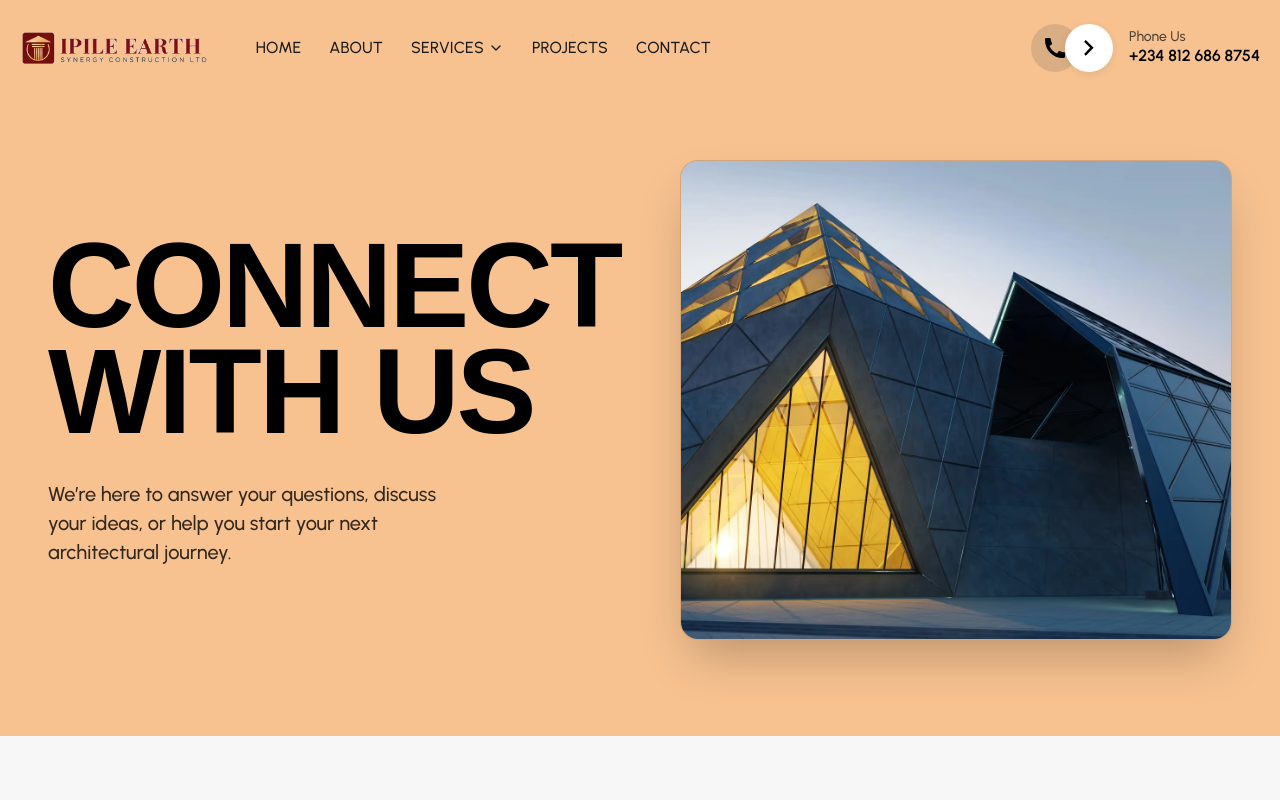
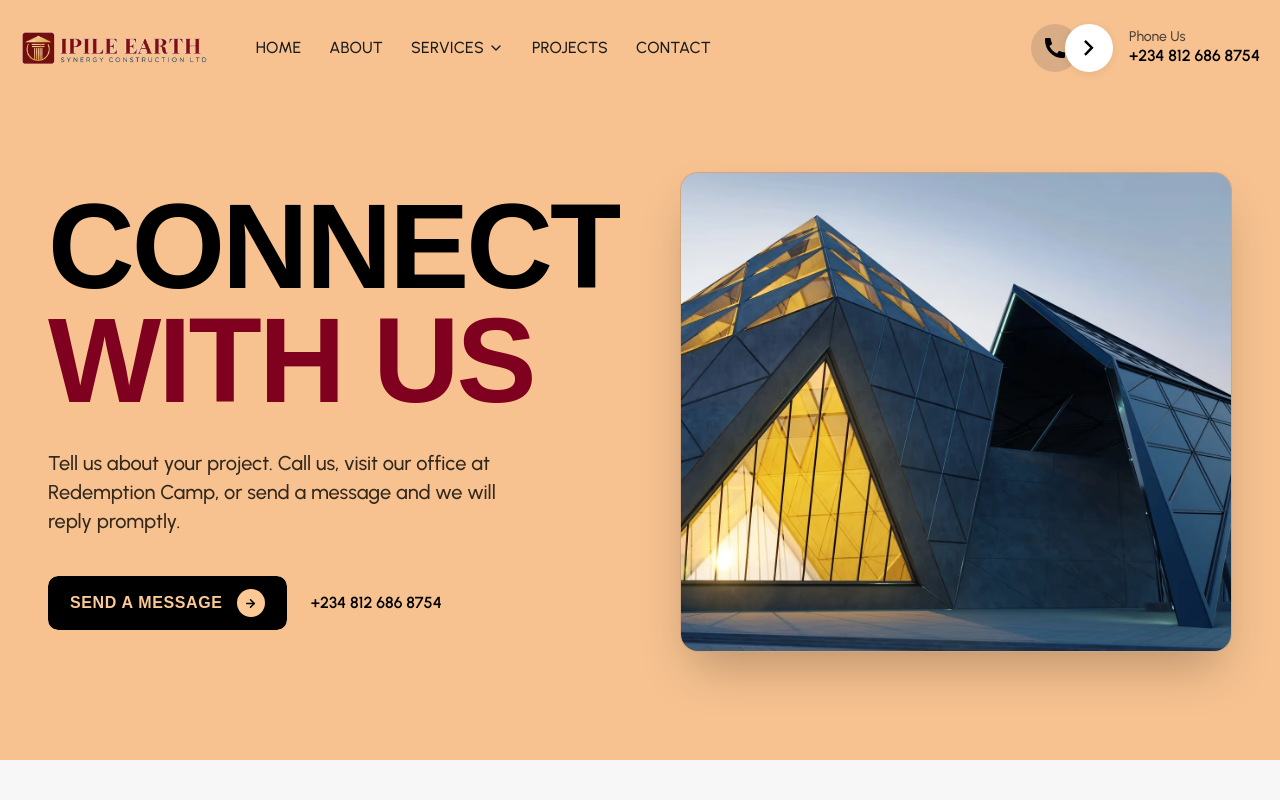
Before and after one commit to huzefa125/constutiom-website, a Next.js app: page /contact in a window 1280 px wide. Shown: the top 800 px of the page. Built offline with nearby package versions, Linux system fonts and the light colour scheme; a web font is replaced by a local one.

Commit message:
feat: update ContactHero and ContactFormSection for improved structure and accessibility

```diff
--- a/src/components/sections/contact/ContactFormSection.tsx
+++ b/src/components/sections/contact/ContactFormSection.tsx
@@ -32,7 +32,7 @@ export function ContactFormSection() {
   };
 
   return (
-    <section className="relative w-full bg-[#f7f7f7]">
+    <section id="contact-form" className="relative w-full scroll-mt-8 bg-[#f7f7f7]">
       {/* 1. Full-bleed Sunset Curved Villa with Circular Glass Pool (Natural Aspect Ratio) */}
       <div className="w-full relative">
         <Image
--- a/src/components/sections/contact/ContactHero.tsx
+++ b/src/components/sections/contact/ContactHero.tsx
@@ -1,41 +1,25 @@
-import * as React from "react";
-import Image from "next/image";
+import { COMPANY_DATA } from "@/data/company";
+import { ServiceHero } from "@/components/sections/services/ServiceHero";
 
+/** Same split hero as the About, Projects and Services pages. */
 export function ContactHero() {
+  const { phone } = COMPANY_DATA.contact;
+
   return (
-    <section className="relative w-full bg-[#F7C290] min-h-[92vh] flex flex-col justify-center pt-32 pb-16 sm:pt-36 sm:pb-20 lg:pt-40 lg:pb-24 px-5 sm:px-8 lg:px-12 overflow-hidden">
-      <div className="max-w-[1300px] w-full mx-auto my-auto">
-        <div className="grid grid-cols-1 lg:grid-cols-2 gap-12 lg:gap-14 xl:gap-20 items-center">
-          {/* Left Column: Heading & Subtitle */}
-          <div className="flex flex-col items-start justify-center">
-            {/* Title: CONNECT WITH US (Pure Black, bold Phudu, exactly matching template) */}
-            <h1 className="font-heading font-bold uppercase tracking-tight leading-[0.88] select-none text-[52px] sm:text-[72px] md:text-[92px] lg:text-[104px] xl:text-[120px] text-black">
-              CONNECT
-              <br />
-              WITH US
-            </h1>
-
-            {/* Subtitle */}
-            <p className="font-[Urbanist] text-[18px] sm:text-[20px] font-medium leading-[145%] text-black/80 max-w-[380px] sm:max-w-[420px] mt-7 sm:mt-9">
-              We’re here to answer your questions, discuss your ideas, or help you start your next architectural journey.
-            </p>
-          </div>
-
-          {/* Right Column: Geometric Glass Architecture (Exact Template Showcase) */}
-          <div className="w-full flex justify-center lg:justify-end">
-            <div className="relative w-full aspect-[4/3] sm:aspect-[1.15/1] max-w-[580px] lg:max-w-[620px] rounded-[14px] md:rounded-[18px] overflow-hidden shadow-2xl bg-black/5 border border-black/10">
-              <Image
-                src="/images/contact/contact-hero-featured.webp"
-                alt="Modern geometric architectural pavilion with triangular glowing glass windows"
-                fill
-                priority
-                sizes="(max-width: 768px) 100vw, (max-width: 1200px) 50vw, 560px"
-                className="object-cover transition-transform duration-700 hover:scale-[1.02]"
-              />
-            </div>
-          </div>
-        </div>
-      </div>
-    </section>
+    <ServiceHero
+      lines={["CONNECT", "WITH US"]}
+      description="Tell us about your project. Call us, visit our office at Redemption Camp, or send a message and we will reply promptly."
+      image="/images/contact/contact-hero-featured.webp"
+      imageAlt="Modern geometric architectural pavilion with triangular glowing glass windows"
+      ctaLabel="SEND A MESSAGE"
+      ctaHref="#contact-form"
+    >
+      <a
+        href={`tel:${phone.replace(/\s+/g, "")}`}
+        className="font-[Urbanist] text-base font-semibold text-black transition-colors hover:text-[#800020]"
+      >
+        {phone}
+      </a>
+    </ServiceHero>
   );
 }
```
